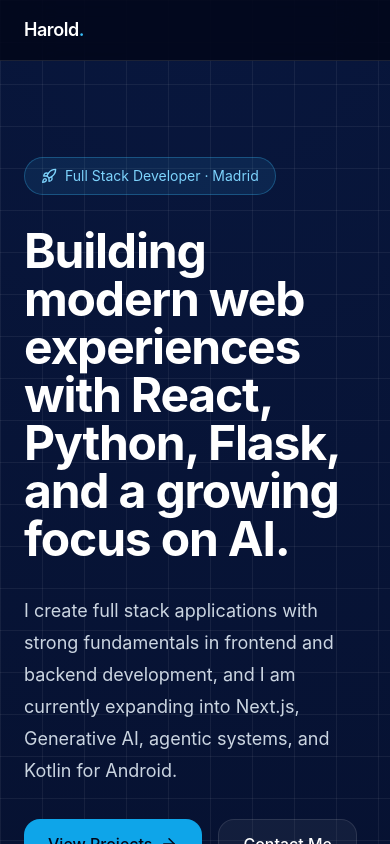
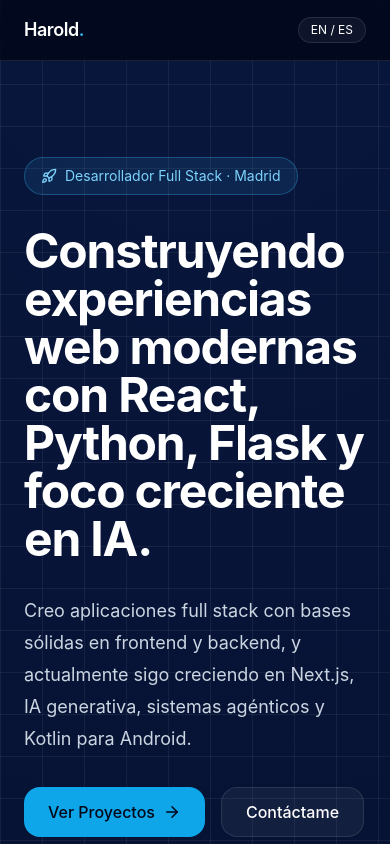
Before and after one commit to Harold1Maldonado/Portfolio2026, a React (Vite) app: page / in a window 390 px wide. Shown: the top 844 px of the page. Built offline with nearby package versions, Linux system fonts and the light colour scheme.

Commit message:
Add Temotiva collaborator experience entry

```diff
--- a/src/App.jsx
+++ b/src/App.jsx
@@ -1,3 +1,4 @@
+import { useState } from 'react'
 import { motion } from 'framer-motion'
 import {
   ArrowRight,
@@ -36,34 +37,111 @@
   },
 ]
 
+const giftDemoUrl = 'https://sample-service-name-e9kt.onrender.com/'
+const animalStoreDemoUrl = 'https://tiendaanimal.onrender.com/'
+
+const translations = {
+  en: {
+    nav: { about: 'About', stack: 'Stack', projects: 'Projects', embeds: 'Embeds', contact: 'Contact' },
+    hero: {
+      role: 'Full Stack Developer · Madrid',
+      title: 'Building modern web experiences with React, Python, Flask, and a growing focus on AI.',
+      copy: 'I create full stack applications with strong fundamentals in frontend and backend development, and I am currently expanding into Next.js, Generative AI, agentic systems, and Kotlin for Android.',
+      viewProjects: 'View Projects',
+      contactMe: 'Contact Me',
+    },
+    project: { liveDemo: 'Live Demo', repo: 'Repository', pending: 'Demo Pending', label: 'Project' },
+    contact: {
+      eyebrow: 'Contact',
+      title: 'Let’s build something valuable.',
+      copy: 'I am looking for opportunities where I can contribute as a full stack developer, keep sharpening my frontend and backend skills, and grow into AI-powered product development.',
+      name: 'Your name',
+      email: 'Your email',
+      message: 'Write your message',
+      send: 'Send Message',
+    },
+    langSwitch: 'ES / EN',
+  },
+  es: {
+    nav: { about: 'Sobre mí', stack: 'Tecnologías', projects: 'Proyectos', embeds: 'Embeds', contact: 'Contacto' },
+    hero: {
+      role: 'Desarrollador Full Stack · Madrid',
+      title: 'Construyendo experiencias web modernas con React, Python, Flask y foco creciente en IA.',
+      copy: 'Creo aplicaciones full stack con bases sólidas en frontend y backend, y actualmente sigo creciendo en Next.js, IA generativa, sistemas agénticos y Kotlin para Android.',
+      viewProjects: 'Ver Proyectos',
+      contactMe: 'Contáctame',
+    },
+    project: { liveDemo: 'Demo en vivo', repo: 'Repositorio', pending: 'Demo pendiente', label: 'Proyecto' },
+    contact: {
+      eyebrow: 'Contacto',
+      title: 'Construyamos algo valioso.',
+      copy: 'Estoy buscando oportunidades donde pueda aportar como desarrollador full stack, seguir perfeccionando frontend y backend, y crecer en productos potenciados por IA.',
+      name: 'Tu nombre',
+      email: 'Tu correo',
+      message: 'Escribe tu mensaje',
+      send: 'Enviar mensaje',
+    },
+    langSwitch: 'EN / ES',
+  },
+}
+
 const projects = [
   {
     title: 'Gift Suggestion Platform',
     description:
       'Full stack application for generating personalized gift ideas. Built with Python, Flask, JavaScript, React, SQLAlchemy, and third-party integrations.',
     stack: ['React', 'JavaScript', 'Python', 'Flask', 'SQLAlchemy', 'Gemini API'],
-    demo: 'https://sample-service-name-e9kt.onrender.com/',
+    demo: giftDemoUrl,
     repo: 'https://github.com/Harold1Maldonado',
   },
   {
-    title: 'Project Placeholder',
+    title: 'Animal Store',
     description:
-      'Replace this card with your next strongest project. Add a clear result, the technical challenge, and what part you owned end to end.',
-    stack: ['React', 'REST API', 'JWT'],
+      'E-commerce style project focused on pet products with product catalog, shopping flow, and responsive UI for real users.',
+    stack: ['React', 'JavaScript', 'REST API', 'Responsive UI'],
+    demo: animalStoreDemoUrl,
+    repo: 'https://github.com/Harold1Maldonado',
+  },
+  {
+    title: 'Landing Page - Agencia de Viajes',
+    description:
+      'Landing page de pago para agencia de turismo/viajes, optimizada para presentar servicios, captar clientes y mejorar conversión.',
+    stack: ['React', 'JavaScript', 'UI/UX', 'Landing Design'],
     demo: '#',
-    repo: 'https://github.com/Harold1Maldonado',
+    repo: 'https://github.com/Harold1Maldonado/LandingPage-AgenciaViajes',
+  },
+  {
+    title: 'MindFullSleep (Android)',
+    description:
+      'Aplicación Android para relajación y sueño con sonidos de naturaleza y meditaciones guiadas para mejorar descanso y bienestar.',
+    stack: ['Kotlin', 'Android Studio', 'UX Mobile', 'Audio Playback'],
+    demo: '#',
+    repo: 'https://github.com/Harold1Maldonado/MindFullSleep',
   },
 ]
 
 const embeddedProjects = [
   {
-    title: 'Live Project Embed',
-    url: 'https://sample-service-name-e9kt.onrender.com/',
+    title: '4Giift - Live Project',
+    url: giftDemoUrl,
     note: 'Use this section to embed live demos, product prototypes, or public project previews.',
+  },
+  {
+    title: 'Animal Store - Live Project',
+    url: animalStoreDemoUrl,
+    // Nota de error funcional: algunos sitios en Render bloquean iframes por cabeceras de seguridad.
+    // Si esto pasa, el usuario puede abrir el proyecto con el botón "Open Project".
+    note: 'If iframe is blocked by browser security headers, use the Open Project button.',
   },
 ]
 
 const experience = [
+  {
+    period: 'Mar 2026 — Presente',
+    title: 'Collaborator · Temotiva',
+    description:
+      'Colaborador en Temotiva (https://temotiva.com/), contribuyendo en producto y experiencia digital para “Microprácticas inteligentes diseñadas por expertos para recuperar tu calma en segundos.”',
+  },
   {
     period: '2025 — 2026',
     title: 'Full Stack Developer',
@@ -95,6 +173,34 @@
 }
 
 export default function App() {
+  const [lang, setLang] = useState('es')
+  const [contactForm, setContactForm] = useState({
+    name: '',
+    email: '',
+    message: '',
+  })
+  const t = translations[lang]
+
+  const handleContactChange = (event) => {
+    const { name, value } = event.target
+    setContactForm((prev) => ({ ...prev, [name]: value }))
+  }
+
+  const handleContactSubmit = (event) => {
+    event.preventDefault()
+
+    const subject = encodeURIComponent(`Nuevo mensaje de portfolio - ${contactForm.name || 'Sin nombre'}`)
+    const body = encodeURIComponent(
+      `Nombre: ${contactForm.name || 'No especificado'}\n` +
+      `Email: ${contactForm.email || 'No especificado'}\n\n` +
+      `Mensaje:\n${contactForm.message || 'Sin mensaje'}`,
+    )
+
+    // Nota de error funcional: mailto depende del cliente de correo del navegador/SO.
+    // Si el usuario no tiene un cliente configurado, el botón no abrirá redacción automática.
+    window.location.href = `mailto:haroldmaldonado1@gmail.com?subject=${subject}&body=${body}`
+  }
+
   return (
     <div className="min-h-screen bg-grid bg-[size:42px_42px]">
       <header className="sticky top-0 z-50 border-b border-white/10 bg-slate-950/80 backdrop-blur-xl">
@@ -102,12 +208,30 @@
           <a href="#home" className="text-lg font-semibold tracking-tight text-white">
             Harold<span className="text-sky-400">.</span>
           </a>
+          <button
+            type="button"
+            role="switch"
+            aria-checked={lang === 'en'}
+            onClick={() => setLang((prev) => (prev === 'es' ? 'en' : 'es'))}
+            className="rounded-full border border-white/10 bg-white/5 px-3 py-1 text-xs text-white transition hover:bg-white/10 md:hidden"
+          >
+            {t.langSwitch}
+          </button>
           <div className="hidden gap-6 text-sm text-slate-300 md:flex">
-            <a href="#about" className="hover:text-white">About</a>
-            <a href="#stack" className="hover:text-white">Stack</a>
-            <a href="#projects" className="hover:text-white">Projects</a>
-            <a href="#embed" className="hover:text-white">Embeds</a>
-            <a href="#contact" className="hover:text-white">Contact</a>
+            <a href="#about" className="hover:text-white">{t.nav.about}</a>
+            <a href="#stack" className="hover:text-white">{t.nav.stack}</a>
+            <a href="#projects" className="hover:text-white">{t.nav.projects}</a>
+            <a href="#embed" className="hover:text-white">{t.nav.embeds}</a>
+            <a href="#contact" className="hover:text-white">{t.nav.contact}</a>
+            <button
+              type="button"
+              role="switch"
+              aria-checked={lang === 'en'}
+              onClick={() => setLang((prev) => (prev === 'es' ? 'en' : 'es'))}
+              className="rounded-full border border-white/10 bg-white/5 px-3 py-1 text-xs text-white transition hover:bg-white/10"
+            >
+              {t.langSwitch}
+            </button>
           </div>
         </nav>
       </header>
@@ -121,20 +245,20 @@
             className="space-y-8"
           >
             <motion.div variants={fadeUp} className="inline-flex items-center gap-2 rounded-full border border-sky-400/30 bg-sky-400/10 px-4 py-2 text-sm text-sky-300">
-              <Rocket size={16} /> Full Stack Developer · Madrid
+              <Rocket size={16} /> {t.hero.role}
             </motion.div>
             <motion.h1 variants={fadeUp} className="max-w-4xl text-5xl font-bold tracking-tight text-white md:text-7xl">
-              Building modern web experiences with React, Python, Flask, and a growing focus on AI.
+              {t.hero.title}
             </motion.h1>
             <motion.p variants={fadeUp} className="max-w-2xl text-lg leading-8 text-slate-300">
-              I create full stack applications with strong fundamentals in frontend and backend development, and I am currently expanding into Next.js, Generative AI, agentic systems, and Kotlin for Android.
+              {t.hero.copy}
             </motion.p>
             <motion.div variants={fadeUp} className="flex flex-wrap gap-4">
               <a href="#projects" className="inline-flex items-center gap-2 rounded-2xl bg-sky-500 px-6 py-3 font-medium text-slate-950 transition hover:bg-sky-400">
-                View Projects <ArrowRight size={18} />
+                {t.hero.viewProjects} <ArrowRight size={18} />
               </a>
               <a href="#contact" className="inline-flex items-center gap-2 rounded-2xl border border-white/10 bg-white/5 px-6 py-3 font-medium text-white transition hover:bg-white/10">
-                Contact Me
+                {t.hero.contactMe}
               </a>
             </motion.div>
             <motion.div variants={fadeUp} className="flex flex-wrap gap-4 text-slate-300">
@@ -238,7 +362,10 @@
             copy="Use this section to highlight your best work, focusing on technical decisions, real functionality, and your contribution to the final product."
           />
           <div className="mt-12 grid gap-6 lg:grid-cols-2">
-            {projects.map((project, index) => (
+            {projects.map((project, index) => {
+              const hasValidDemo = project.demo && project.demo !== '#'
+
+              return (
                 <motion.article
                   key={project.title}
                   className="card p-8"
@@ -249,7 +376,7 @@
                 >
                   <div className="flex items-start justify-between gap-4">
                     <div>
-                    <p className="text-sm uppercase tracking-[0.2em] text-sky-400">{project.type || 'Project'}</p>
+                      <p className="text-sm uppercase tracking-[0.2em] text-sky-400">{project.type || t.project.label}</p>
                       <h3 className="mt-2 text-2xl font-semibold text-white">{project.title}</h3>
                     </div>
                     <Code2 className="text-slate-400" />
@@ -261,15 +388,23 @@
                     ))}
                   </div>
                   <div className="mt-8 flex flex-wrap gap-4">
+                    {hasValidDemo ? (
                       <a href={project.demo} target="_blank" rel="noreferrer" className="inline-flex items-center gap-2 rounded-2xl bg-white px-5 py-3 font-medium text-slate-950 transition hover:bg-slate-200">
-                    Live Demo <ExternalLink size={16} />
+                        {t.project.liveDemo} <ExternalLink size={16} />
                       </a>
+                    ) : (
+                      // Nota de error funcional: evita enlaces rotos cuando el demo todavía no está publicado.
+                      <span className="inline-flex cursor-not-allowed items-center gap-2 rounded-2xl bg-slate-500/40 px-5 py-3 font-medium text-slate-200">
+                        {t.project.pending}
+                      </span>
+                    )}
                     <a href={project.repo} target="_blank" rel="noreferrer" className="inline-flex items-center gap-2 rounded-2xl border border-white/10 bg-white/5 px-5 py-3 font-medium text-white transition hover:bg-white/10">
-                    Repository <Github size={16} />
+                      {t.project.repo} <Github size={16} />
                     </a>
                   </div>
                 </motion.article>
-            ))}
+              )
+            })}
           </div>
         </section>
 
@@ -380,17 +515,45 @@
             viewport={{ once: true, amount: 0.2 }}
             transition={{ duration: 0.6 }}
           >
-            <p className="text-sm font-semibold uppercase tracking-[0.25em] text-sky-400">Contact</p>
+            <p className="text-sm font-semibold uppercase tracking-[0.25em] text-sky-400">{t.contact.eyebrow}</p>
             <h2 className="mt-4 text-3xl font-bold tracking-tight text-white md:text-5xl">
-              Let’s build something valuable.
+              {t.contact.title}
             </h2>
             <p className="mt-4 max-w-2xl text-lg leading-8 text-slate-300">
-              I am looking for opportunities where I can contribute as a full stack developer, keep sharpening my frontend and backend skills, and grow into AI-powered product development.
+              {t.contact.copy}
             </p>
-            <div className="mt-8 flex flex-wrap gap-4">
-              <a href="mailto:haroldmaldonado1@gmail.com" className="inline-flex items-center gap-2 rounded-2xl bg-sky-500 px-6 py-3 font-medium text-slate-950 transition hover:bg-sky-400">
-                <Mail size={18} /> haroldmaldonado1@gmail.com
-              </a>
+            <form className="mt-8 grid gap-4 md:grid-cols-2" onSubmit={handleContactSubmit}>
+              <input
+                type="text"
+                name="name"
+                value={contactForm.name}
+                onChange={handleContactChange}
+                placeholder={t.contact.name}
+                className="rounded-2xl border border-white/10 bg-white/5 px-4 py-3 text-white outline-none transition placeholder:text-slate-400 focus:border-sky-400"
+                required
+              />
+              <input
+                type="email"
+                name="email"
+                value={contactForm.email}
+                onChange={handleContactChange}
+                placeholder={t.contact.email}
+                className="rounded-2xl border border-white/10 bg-white/5 px-4 py-3 text-white outline-none transition placeholder:text-slate-400 focus:border-sky-400"
+                required
+              />
+              <textarea
+                name="message"
+                value={contactForm.message}
+                onChange={handleContactChange}
+                placeholder={t.contact.message}
+                className="min-h-32 rounded-2xl border border-white/10 bg-white/5 px-4 py-3 text-white outline-none transition placeholder:text-slate-400 focus:border-sky-400 md:col-span-2"
+                required
+              />
+              <button type="submit" className="inline-flex items-center justify-center gap-2 rounded-2xl bg-sky-500 px-6 py-3 font-medium text-slate-950 transition hover:bg-sky-400 md:col-span-2 md:justify-self-start">
+                <Mail size={18} /> {t.contact.send}
+              </button>
+            </form>
+            <div className="mt-6 flex flex-wrap gap-4">
               <a href="https://www.linkedin.com/in/harold-maldonado/" target="_blank" rel="noreferrer" className="inline-flex items-center gap-2 rounded-2xl border border-white/10 bg-white/5 px-6 py-3 font-medium text-white transition hover:bg-white/10">
                 <Linkedin size={18} /> LinkedIn
               </a>
```
Lines whose indentation alone changed are shown as unchanged.
